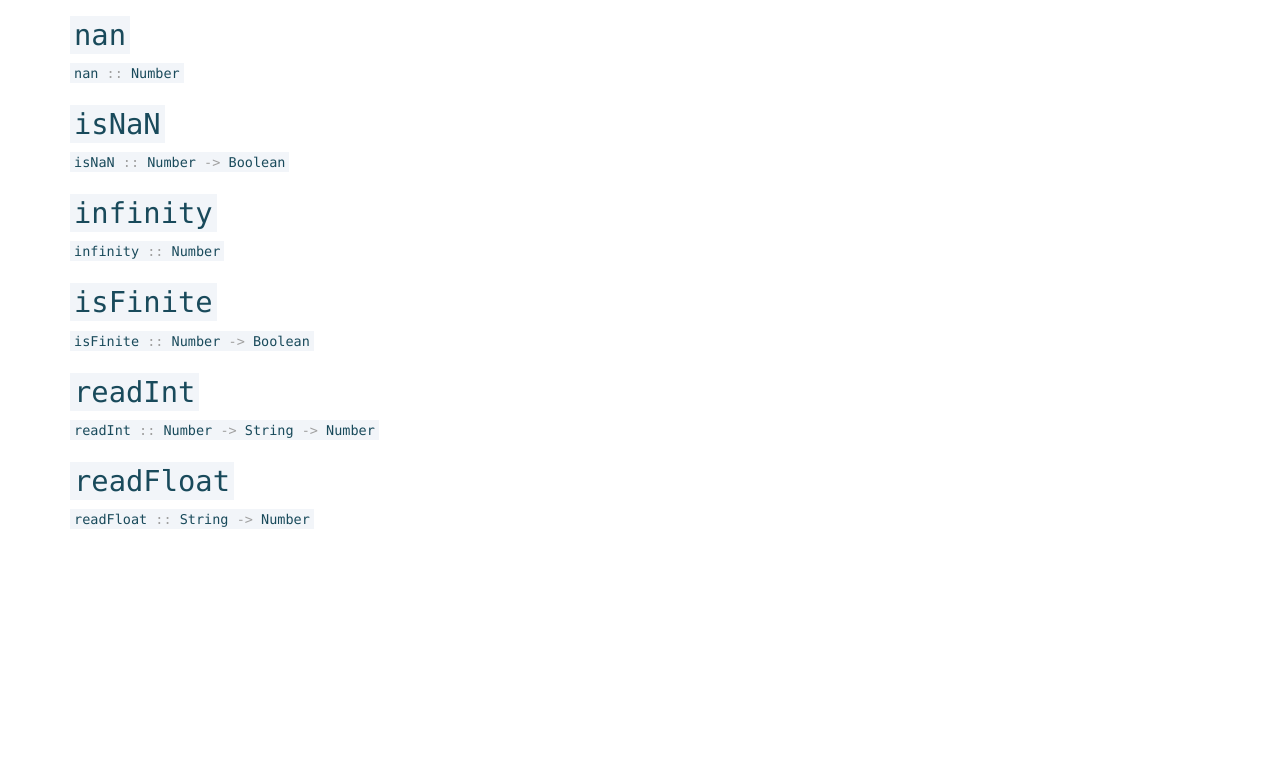
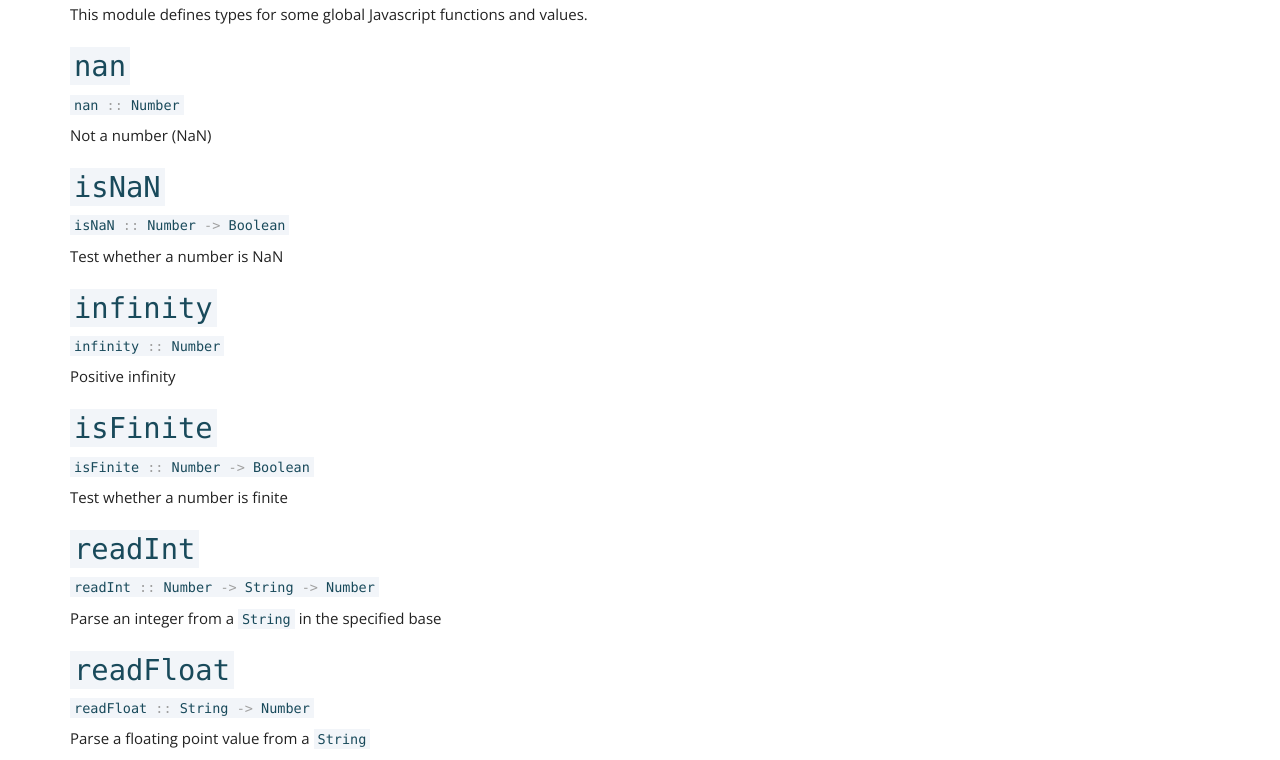
Before and after one commit to hdgarrood/psc-pages, a website: page docs/Global/index.html in a window 1280 px wide. Shown: the part 136-896 px from the top of the page. Before the commit the page ends 800 px from the top, so only its background shows below. Drawn offline with nearby package versions, Linux system fonts and the light colour scheme.

Commit message:
More docs

```diff
--- a/docs/Global/index.html
+++ b/docs/Global/index.html
@@ -1,9 +1,10 @@
 <!DOCTYPE HTML>
-<html><head><link rel="stylesheet" type="text/css" href="../bootstrap.min.css"><link rel="stylesheet" type="text/css" href="../style.css"><title>Global</title></head><body><div class="navbar navbar-default"><div class="container"><div class="navbar-header"><a class="navbar-brand">Core Libraries</a></div><ul class="nav navbar-nav"><li><a href="../index.html">Contents</a></li><li><a href="../index/index.html">Index</a></li></ul></div></div><div class="container" id="content"><h1>Global</h1>
-<a name="nan" href="#nan"><h2><code>nan</code></h2></a><p class="decl"><code><span class="ident">nan</span> <span class="syntax">::</span> <span class="ctor">Number</span></code></p>
-<a name="isNaN" href="#isNaN"><h2><code>isNaN</code></h2></a><p class="decl"><code><span class="ident">isNaN</span> <span class="syntax">::</span> <span class="ctor">Number</span> <span class="syntax">-&gt;</span> <span class="ctor">Boolean</span></code></p>
-<a name="infinity" href="#infinity"><h2><code>infinity</code></h2></a><p class="decl"><code><span class="ident">infinity</span> <span class="syntax">::</span> <span class="ctor">Number</span></code></p>
-<a name="isFinite" href="#isFinite"><h2><code>isFinite</code></h2></a><p class="decl"><code><span class="ident">isFinite</span> <span class="syntax">::</span> <span class="ctor">Number</span> <span class="syntax">-&gt;</span> <span class="ctor">Boolean</span></code></p>
-<a name="readInt" href="#readInt"><h2><code>readInt</code></h2></a><p class="decl"><code><span class="ident">readInt</span> <span class="syntax">::</span> <span class="ctor">Number</span> <span class="syntax">-&gt;</span> <span class="ctor">String</span> <span class="syntax">-&gt;</span> <span class="ctor">Number</span></code></p>
-<a name="readFloat" href="#readFloat"><h2><code>readFloat</code></h2></a><p class="decl"><code><span class="ident">readFloat</span> <span class="syntax">::</span> <span class="ctor">String</span> <span class="syntax">-&gt;</span> <span class="ctor">Number</span></code></p>
+<html><head><link rel="stylesheet" type="text/css" href="../bootstrap.min.css"><link rel="stylesheet" type="text/css" href="../style.css"><title>Global</title></head><body><div class="navbar navbar-default"><div class="container"><div class="navbar-header"><a class="navbar-brand">Core Libraries</a></div><ul class="nav navbar-nav"><li><a href="../index.html">Contents</a></li><li><a href="../index/index.html">Index</a></li></ul></div></div><div class="container" id="content"><h1>Global</h1><p>This module defines types for some global Javascript functions
+and values.</p>
+<a name="nan" href="#nan"><h2><code>nan</code></h2></a><p class="decl"><code><span class="ident">nan</span> <span class="syntax">::</span> <span class="ctor">Number</span></code></p><p>Not a number (NaN)</p>
+<a name="isNaN" href="#isNaN"><h2><code>isNaN</code></h2></a><p class="decl"><code><span class="ident">isNaN</span> <span class="syntax">::</span> <span class="ctor">Number</span> <span class="syntax">-&gt;</span> <span class="ctor">Boolean</span></code></p><p>Test whether a number is NaN</p>
+<a name="infinity" href="#infinity"><h2><code>infinity</code></h2></a><p class="decl"><code><span class="ident">infinity</span> <span class="syntax">::</span> <span class="ctor">Number</span></code></p><p>Positive infinity</p>
+<a name="isFinite" href="#isFinite"><h2><code>isFinite</code></h2></a><p class="decl"><code><span class="ident">isFinite</span> <span class="syntax">::</span> <span class="ctor">Number</span> <span class="syntax">-&gt;</span> <span class="ctor">Boolean</span></code></p><p>Test whether a number is finite</p>
+<a name="readInt" href="#readInt"><h2><code>readInt</code></h2></a><p class="decl"><code><span class="ident">readInt</span> <span class="syntax">::</span> <span class="ctor">Number</span> <span class="syntax">-&gt;</span> <span class="ctor">String</span> <span class="syntax">-&gt;</span> <span class="ctor">Number</span></code></p><p>Parse an integer from a <code>String</code> in the specified base</p>
+<a name="readFloat" href="#readFloat"><h2><code>readFloat</code></h2></a><p class="decl"><code><span class="ident">readFloat</span> <span class="syntax">::</span> <span class="ctor">String</span> <span class="syntax">-&gt;</span> <span class="ctor">Number</span></code></p><p>Parse a floating point value from a <code>String</code></p>
 </div></body></html>
```
Also changed, not shown: docs/Data/Distributive/index.html (+9 -1 lines).
